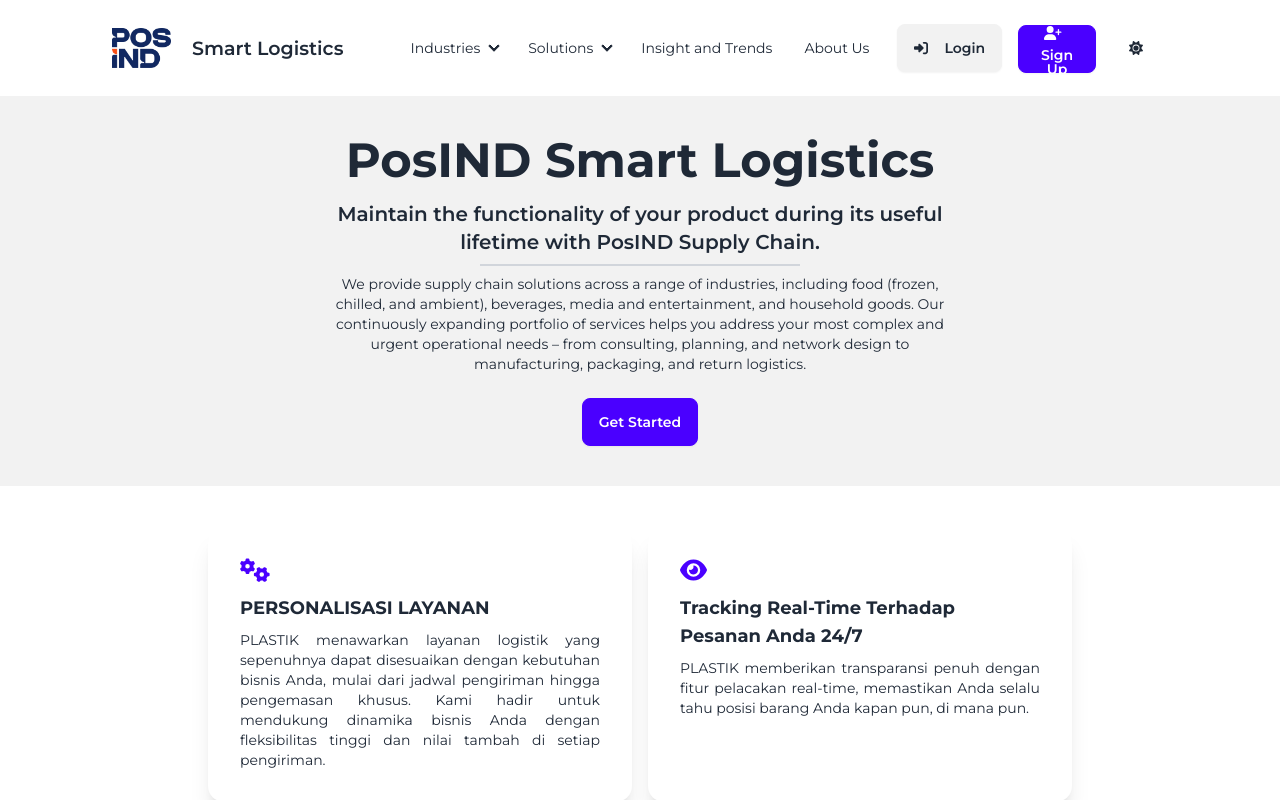
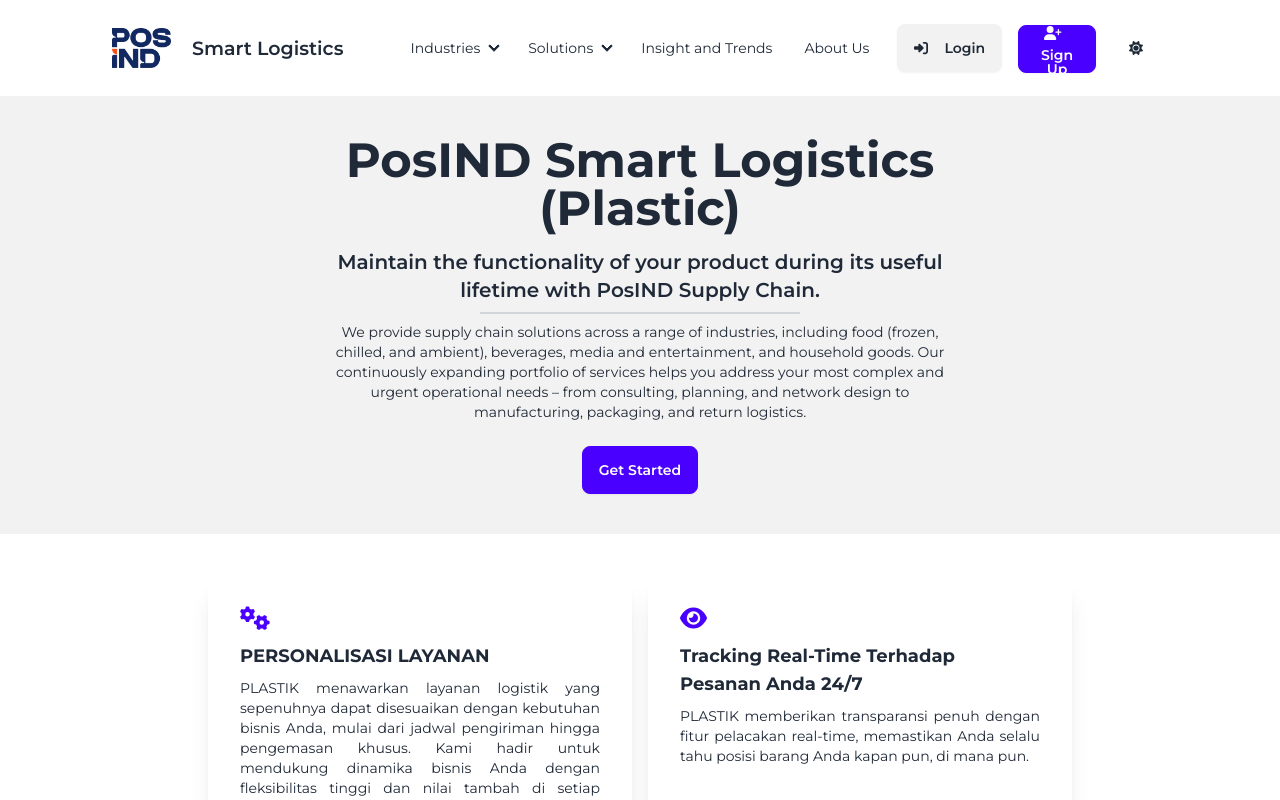
Before and after one commit to hafidzerdityo/fe-posind-smart-logistics, a React (Vite) app: page / in a window 1280 px wide. Shown: the top 800 px of the page. Built offline with nearby package versions, Linux system fonts and the light colour scheme.

Commit message:
plastic?

```diff
--- a/src/components/HomeView/Hero.jsx
+++ b/src/components/HomeView/Hero.jsx
@@ -7,7 +7,9 @@
         <div className="hero-content text-center max-w-2xl mx-auto py-10">
           <div>
             {/* First paragraph */}
-            <h1 className="text-5xl font-bold mb-4">PosIND Smart Logistics</h1>
+            <h1 className="text-5xl font-bold mb-4">
+              PosIND Smart Logistics (Plastic)
+            </h1>
             <p className="text-xl font-semibold">
               Maintain the functionality of your product during its useful
               lifetime with PosIND Supply Chain.
```
